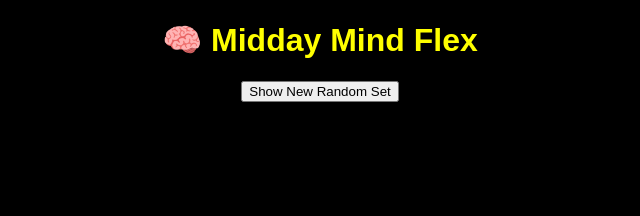
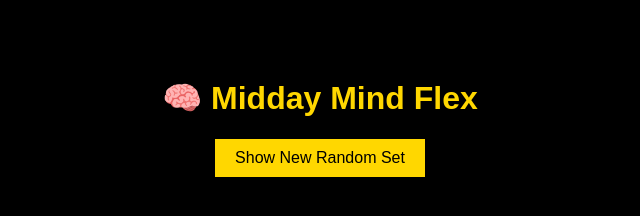
Before and after one commit to dtrendz2day/BrilliantMinds-MiddayMindFlex, a plain HTML site: page public/index.html in a window 1280 px wide. Shown: the whole page, without its empty margins (320-960 px from the left). Drawn offline with Linux system fonts and the light colour scheme.

Commit message:
Add files via upload

```diff
--- a/public/styles.css
+++ b/public/styles.css
@@ -1 +1,16 @@
-body { background: black; color: yellow; text-align: center; font-family: sans-serif; }
+
+body {
+  background-color: black;
+  color: #FFD700;
+  font-family: Arial, sans-serif;
+  text-align: center;
+  padding-top: 50px;
+}
+button {
+  background-color: #FFD700;
+  color: black;
+  border: none;
+  padding: 10px 20px;
+  font-size: 16px;
+  cursor: pointer;
+}
```
